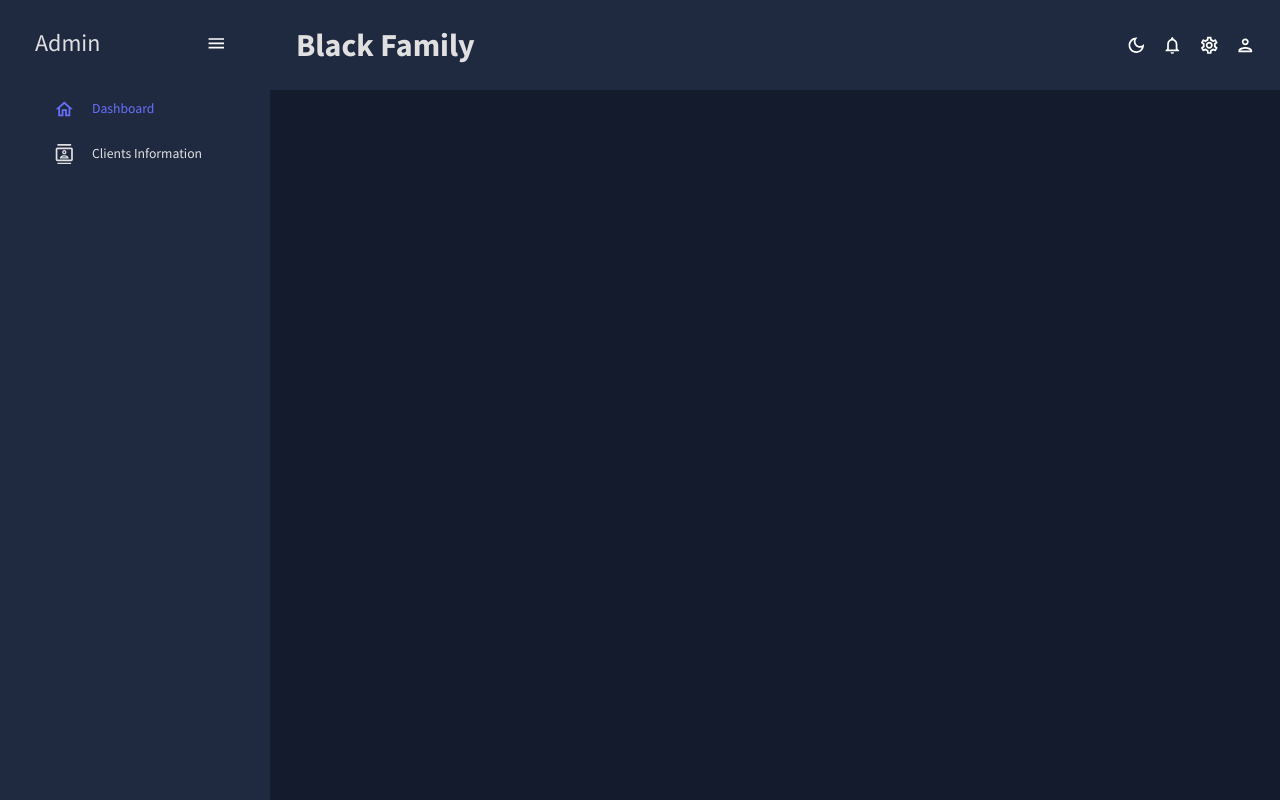
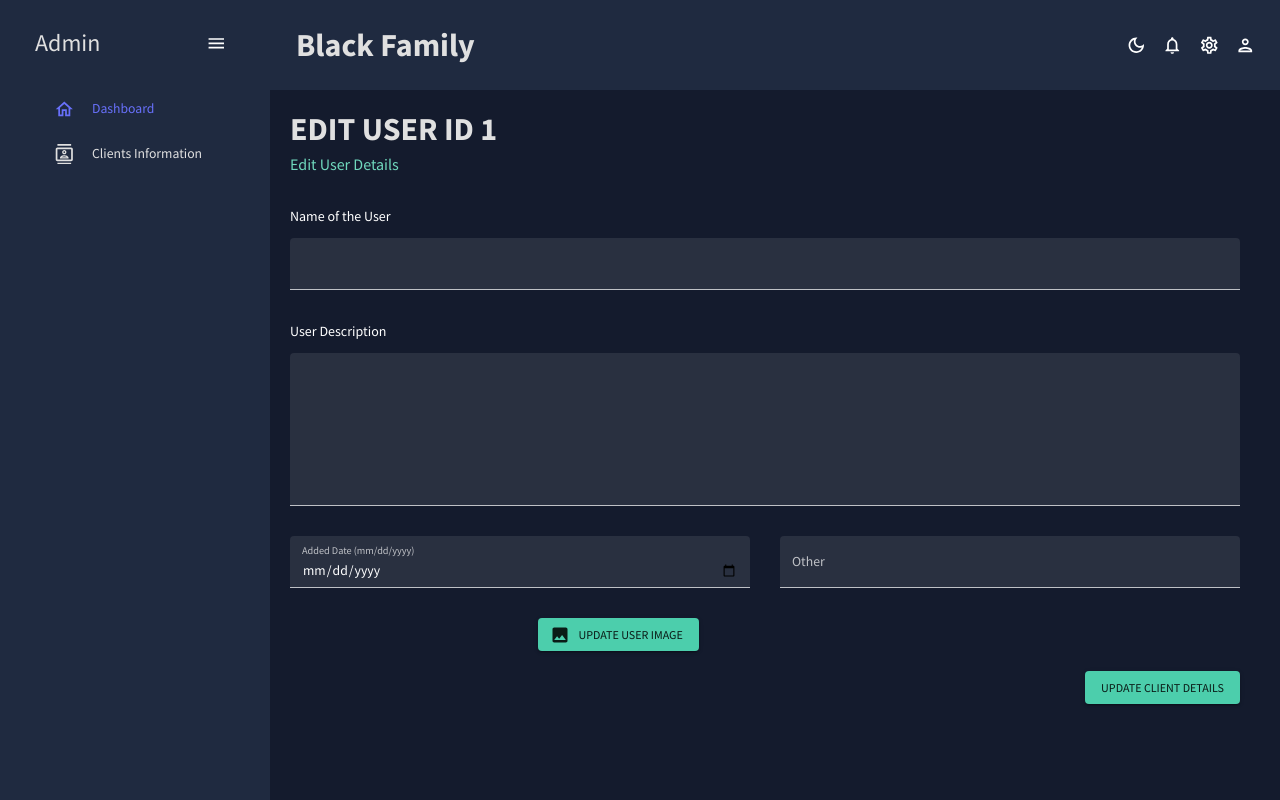
Before and after one commit to shanakasp/Black-Family-Admin-Dashboard, a React (Create React App) app: page /contacts/edit/1 in a window 1280 px wide. Built offline with nearby package versions, Linux system fonts and the light colour scheme.

Commit message:
modified 4 files

```diff
--- a/src/App.js
+++ b/src/App.js
@@ -2,6 +2,8 @@ import { CssBaseline, ThemeProvider } from "@mui/material";
 import { useState } from "react";
 import { Route, Routes } from "react-router-dom";
 import Contacts from "./scenes/contacts";
+import EditUser from "./scenes/contacts/EditUser";
+import ViewUser from "./scenes/contacts/ViewUser";
 import Dashboard from "./scenes/dashboard";
 import Sidebar from "./scenes/global/Sidebar";
 import Topbar from "./scenes/global/Topbar";
@@ -23,6 +25,8 @@ function App() {
               <Route path="/" element={<Dashboard />} />
 
               <Route path="/contacts" element={<Contacts />} />
+              <Route path="/contacts/view/:id" element={<ViewUser />} />
+              <Route path="/contacts/edit/:id" element={<EditUser />} />
             </Routes>
           </main>
         </div>
--- a/src/scenes/contacts/EditUser.jsx
+++ b/src/scenes/contacts/EditUser.jsx
@@ -0,0 +1,196 @@
+import ImageIcon from "@mui/icons-material/Image";
+import { Box, Button, TextField, Typography, useTheme } from "@mui/material";
+import useMediaQuery from "@mui/material/useMediaQuery";
+import { Formik } from "formik";
+import { useState } from "react";
+import { useParams } from "react-router-dom";
+import * as yup from "yup";
+import Header from "../../components/Header";
+
+import { tokens } from "../../theme";
+const EditClient = () => {
+  const { id } = useParams();
+  const theme = useTheme();
+  const colors = tokens(theme.palette.mode);
+
+  const isNonMobile = useMediaQuery("(min-width:600px)");
+  const [selectedStartDate, setSelectedStartDate] = useState(null);
+  const [selectedEndDate, setSelectedEndDate] = useState(null);
+  const [previewImage, setPreviewImage] = useState(null);
+
+  const handleImageChange = (event, setFieldValue) => {
+    const file = event.currentTarget.files[0];
+    setFieldValue("image", file);
+
+    if (file) {
+      const reader = new FileReader();
+      reader.onloadend = () => {
+        setPreviewImage(reader.result);
+      };
+      reader.readAsDataURL(file);
+    } else {
+      setPreviewImage(null);
+    }
+  };
+  const handleFormSubmit = (values) => {
+    console.log(values);
+
+    const formData = new FormData();
+    formData.append("name", values.name);
+    formData.append("country", values.country);
+    formData.append("description", values.description);
+    formData.append("add_date", values.add_date);
+    formData.append("other", values.other);
+    formData.append("image", values.image);
+
+    fetch("http://hitprojback.hasthiya.org/api/HIT/client", {
+      method: "POST",
+      body: formData,
+      headers: {
+        "Content-Type": "application/json",
+      },
+    })
+      .then((response) => response.json())
+      .then((data) => console.log(data))
+      .catch((error) => console.error("Error:", error));
+  };
+
+  return (
+    <Box m="20px" height="80vh" overflow="auto" paddingRight="20px">
+      <Header title={`EDIT USER ID ${id}`} subtitle="Edit User Details" />
+
+      <Formik
+        onSubmit={handleFormSubmit}
+        initialValues={initialValues}
+        validationSchema={checkoutSchema}
+      >
+        {({
+          values,
+          errors,
+          touched,
+          handleBlur,
+          handleChange,
+          handleSubmit,
+          setFieldValue,
+        }) => (
+          <form onSubmit={handleSubmit}>
+            <Box
+              display="grid"
+              gap="30px"
+              gridTemplateColumns="repeat(4, minmax(0, 1fr))"
+              sx={{
+                "& > div": { gridColumn: isNonMobile ? undefined : "span 4" },
+              }}
+            >
+              <Typography variant="h6">Name of the User</Typography>
+              <TextField
+                fullWidth
+                variant="filled"
+                onBlur={handleBlur}
+                onChange={handleChange}
+                value={values.name}
+                name="name"
+                error={!!touched.name && !!errors.name}
+                helperText={touched.name && errors.name}
+                sx={{ gridColumn: "span 4", mt: "-20px" }}
+              />
+              <Typography variant="h6">User Description </Typography>
+              <TextField
+                fullWidth
+                multiline
+                variant="filled"
+                rows={6}
+                onBlur={handleBlur}
+                onChange={handleChange}
+                value={values.description}
+                name="description"
+                error={!!touched.description && !!errors.description}
+                helperText={touched.description && errors.description}
+                sx={{ gridColumn: "span 4", mt: "-20px" }}
+              />
+
+              <TextField
+                fullWidth
+                variant="filled"
+                type="date"
+                label="Added Date (mm/dd/yyyy)"
+                InputLabelProps={{ shrink: true }}
+                onBlur={handleBlur}
+                onChange={handleChange}
+                value={values.add_date}
+                name="add_date"
+                error={!!touched.add_date && !!errors.add_date}
+                helperText={touched.add_date && errors.add_date}
+                sx={{ gridColumn: "span 2" }}
+              />
+              <TextField
+                fullWidth
+                variant="filled"
+                label="Other"
+                onBlur={handleBlur}
+                onChange={handleChange}
+                value={values.other}
+                name="other"
+                sx={{ gridColumn: "span 2" }}
+              />
+
+              <Box sx={{ gridColumn: "span 2", marginLeft: "54%" }}>
+                <label htmlFor="image-upload">
+                  <input
+                    id="image-upload"
+                    type="file"
+                    accept="image/*"
+                    onChange={(event) =>
+                      handleImageChange(event, setFieldValue)
+                    }
+                    style={{ display: "none" }}
+                  />
+                  <Button
+                    variant="contained"
+                    component="span"
+                    color="secondary"
+                    startIcon={<ImageIcon />}
+                  >
+                    update User Image
+                  </Button>
+                </label>
+              </Box>
+              {previewImage && (
+                <img
+                  src={previewImage}
+                  alt="Preview"
+                  style={{ width: 100, height: 100 }}
+                />
+              )}
+            </Box>
+            <Box display="flex" justifyContent="end" mt="20px">
+              <Button type="submit" color="secondary" variant="contained">
+                Update Client Details
+              </Button>
+            </Box>
+          </form>
+        )}
+      </Formik>
+    </Box>
+  );
+};
+
+const checkoutSchema = yup.object().shape({
+  name: yup.string().required("Name of the client is required"),
+  country: yup.string().required("Country is required"),
+  description: yup.string().required("Description is required"),
+  add_date: yup.date().required("Add Date is required"),
+  other: yup.string().required("Other is required"),
+  image: yup.mixed().required("Image is required"),
+});
+
+const initialValues = {
+  name: "",
+  country: "",
+  description: "",
+  add_date: "",
+  other: "",
+  image: null,
+};
+
+export default EditClient;
--- a/src/scenes/contacts/ViewUser.jsx
+++ b/src/scenes/contacts/ViewUser.jsx
@@ -0,0 +1,58 @@
+import ExpandMoreIcon from "@mui/icons-material/ExpandMore";
+import { Box, useTheme } from "@mui/material";
+import Accordion from "@mui/material/Accordion";
+import AccordionDetails from "@mui/material/AccordionDetails";
+import AccordionSummary from "@mui/material/AccordionSummary";
+import Typography from "@mui/material/Typography";
+import { useParams } from "react-router-dom";
+import Header from "../../components/Header";
+import { tokens } from "../../theme";
+
+const Viewclient = () => {
+  const { id } = useParams();
+
+  const theme = useTheme();
+  const colors = tokens(theme.palette.mode);
+
+  return (
+    <Box m="20px" height="80vh" overflow="auto" paddingRight="20px">
+      <Header title={`VIEW USER ID ${id}`} subtitle="View Each User Details" />
+
+      <Accordion defaultExpanded>
+        <AccordionSummary expandIcon={<ExpandMoreIcon />}>
+          <Typography color={colors.greenAccent[500]} variant="h5">
+            User Name
+          </Typography>
+        </AccordionSummary>
+        <AccordionDetails>
+          <Typography>User Name: Sample User Name goes here.</Typography>
+        </AccordionDetails>
+      </Accordion>
+      <Accordion defaultExpanded>
+        <AccordionSummary expandIcon={<ExpandMoreIcon />}>
+          <Typography color={colors.greenAccent[500]} variant="h5">
+            User Description
+          </Typography>
+        </AccordionSummary>
+        <AccordionDetails>
+          <Typography>
+            User Description: Sample User description goes here.
+          </Typography>
+        </AccordionDetails>
+      </Accordion>
+
+      <Accordion defaultExpanded>
+        <AccordionSummary expandIcon={<ExpandMoreIcon />}>
+          <Typography color={colors.greenAccent[500]} variant="h5">
+            User Image
+          </Typography>
+        </AccordionSummary>
+        <AccordionDetails>
+          <Typography>Image: Sample image details goes here.</Typography>
+        </AccordionDetails>
+      </Accordion>
+    </Box>
+  );
+};
+
+export default Viewclient;
--- a/src/scenes/contacts/index.jsx
+++ b/src/scenes/contacts/index.jsx
@@ -73,7 +73,7 @@ const Contacts = () => {
       renderCell: (params) => (
         <Box>
           <Tooltip title="View">
-            <Link to={`/project/viewproject/${params.row.id}`}>
+            <Link to={`/contacts/view/${params.row.id}`}>
               <IconButton
                 onClick={() => handleViewClick(params.row.id, params.row.role)}
               >
@@ -82,7 +82,7 @@ const Contacts = () => {
             </Link>
           </Tooltip>
           <Tooltip title="Edit">
-            <Link to={`/project/editproject/${params.row.id}`}>
+            <Link to={`/contacts/edit/${params.row.id}`}>
               <IconButton
                 onClick={() => handleEditClick(params.row.id, params.row.role)}
               >
```
